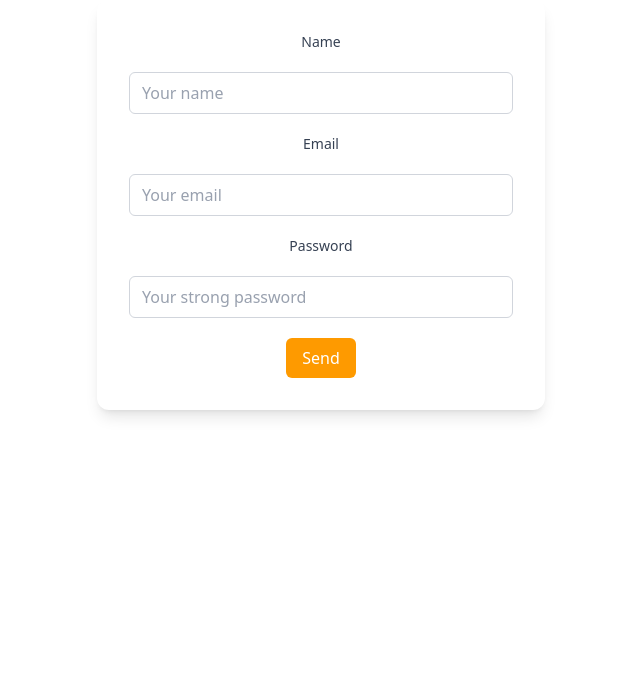
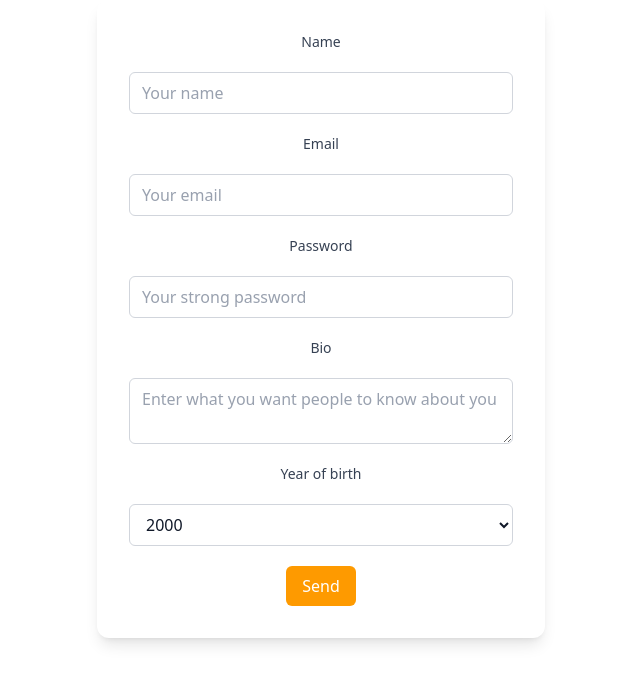
Before and after one commit to faustin12-g/react-learn, a React app: page / in a window 1280 px wide. Shown: the top 684 px of the page, without its empty margins (319-959 px from the left). Built offline with nearby package versions, Linux system fonts and the light colour scheme; the HTML template or start-up script is replaced by a standard one.

Commit message:
add form

```diff
--- a/src/components/Forms.jsx
+++ b/src/components/Forms.jsx
@@ -4,22 +4,73 @@ const Forms = () => {
     let [name, setName]  = useState('');
     let [email, setEmail] = useState('');
     let [password, setPassword] = useState('')
+    let [mytext, setText] = useState('')
+    let [year, setYear] = useState('2000')
+    const validators = {
+        name: v => v.trim().length >= 3? '' : 'Name must be at least 3 characters',
+        email: v => /^\S+@\S+\.\S+$/.test(v)? '' : 'Enter a valid email address',
+        password: v => v.length >=8 ? '': 'Password must be at least 8 characters long'
+    };
+    const [errors, setErrors] = useState({
+        name:'',
+        email: '',
+        password: ''
+    })
+
+    const [touched, setTouched] = useState({name:false, email: false, password:false})
+
     function handleSubmit(e)
     {
         e.preventDefault()
-        alert('You have successfully submitted')
+
+        const newErrors = {
+            name: validators.name(name),
+            email: validators.email(email),
+            password: validators.password(password)
+        }
+
+        setErrors(newErrors)
+        if(!newErrors.name&&!newErrors.email&&!newErrors.password)
+        {
+            alert(`Welcome back ${name}!!!`)
+        }
+        else{
+            alert('OOPS! Your form seems to have errors. Please, correct error and try again')
+        }
     }
+
 
   return (
     <div className='justify-center bg-white shadow-lg rounded-xl text-center max-w-md mx-auto p-6 sm:p-8'>
         <form onSubmit={handleSubmit} className='space-y-5'>
             <label htmlFor="" className='block text-sm font-medium text-gray-700 dark:text-gray-200'>Name</label>
-            <input value={name} className='block w-full rounded-md border border-gray-300 bg-white px-3 py-2 text-gray-900 placeholder:text-gray-400' onChange={e=>setName(e.target.value)} placeholder='Your name'/>
+            <input type='text' value={name} className='block w-full rounded-md border border-gray-300 bg-white px-3 py-2 text-gray-900 placeholder:text-gray-400' onChange={e=>setName(e.target.value)} placeholder='Your name'/>
             <label htmlFor="" className='block text-sm font-medium text-gray-700 dark:text-gray-200'>Email</label>
-            <input value={email} className='block w-full rounded-md border border-gray-300 bg-white px-3 py-2 text-gray-900 placeholder:text-gray-400' onChange={e=>setEmail(e.target.value)} placeholder='Your email' />
+            <input typeof='email' value={email} className='block w-full rounded-md border border-gray-300 bg-white px-3 py-2 text-gray-900 placeholder:text-gray-400' onChange={e=>setEmail(e.target.value)} placeholder='Your email' />
             <label htmlFor="" className='block text-sm font-medium text-gray-700 dark:text-gray-200'>Password</label>
-            <input value={password} className='block w-full rounded-md border border-gray-300 bg-white px-3 py-2 text-gray-900 placeholder:text-gray-400' onChange={e=> setPassword(e.target.value)} placeholder='Your strong password'/>
+            <input type='password' value={password} className='block w-full rounded-md border border-gray-300 bg-white px-3 py-2 text-gray-900 placeholder:text-gray-400' onChange={e=> setPassword(e.target.value)} placeholder='Your strong password'/>
+            <label htmlFor="" className='block text-sm font-medium text-gray-700 dark:text-gray-200'>Bio</label>
+            <textarea value={mytext} onChange={e=>setText(e.target.value)} className='block w-full rounded-md border border-gray-300 bg-white px-3 py-2 text-gray-900 placeholder:text-gray-400' name="" id="" placeholder='Enter what you want people to know about you'></textarea>
+            {/* <p>Your bio is currebtly: {mytext}</p> */}
+            <label htmlFor="year" className='block text-sm font-medium text-gray-700 dark:text-gray-200'>Year of birth</label>
+            <select
+                name="year"
+                id="year"
+                value={year}
+                onChange={e=>setYear(e.target.value)}
+                className='block w-full rounded-md border border-gray-300 bg-white px-3 py-2 text-gray-900 focus:outline-none focus:ring-2 focus:ring-amber-400 focus:border-amber-400'
+            >
+                <option className='text-gray-500' value="" disabled>Select your year</option>
+                <option className='text-gray-900' value="2000">2000</option>
+                <option className='text-gray-900' value="2001">2001</option>
+                <option className='text-gray-900' value="2002">2002</option>
+                <option className='text-gray-900' value="2003">2003</option>
+                <option className='text-gray-900' value="2004">2004</option>
+                <option className='text-gray-900' value="2005">2005</option>
+            </select>
+
             <button className='inline-flex items-center justify-center rounded-md bg-amber-500 px-4 py-2 text-white font-medium hover:bg-amber-600 focus:outline-none focus:ring-2 focus:ring-amber-400 focus:ring-offset-2 disabled:opacity-50 disabled:cursor-not-allowed'>Send</button>
+
         </form>
     </div>
   )
```
